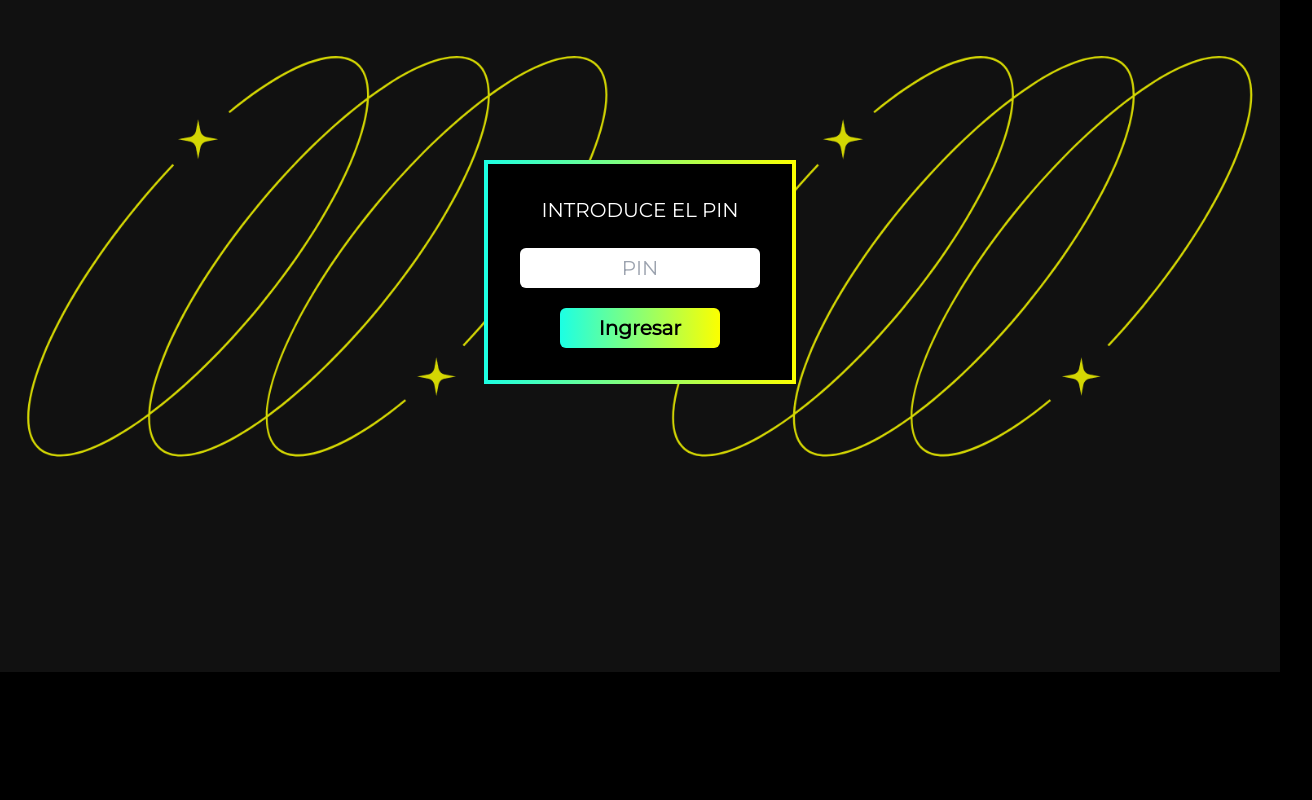
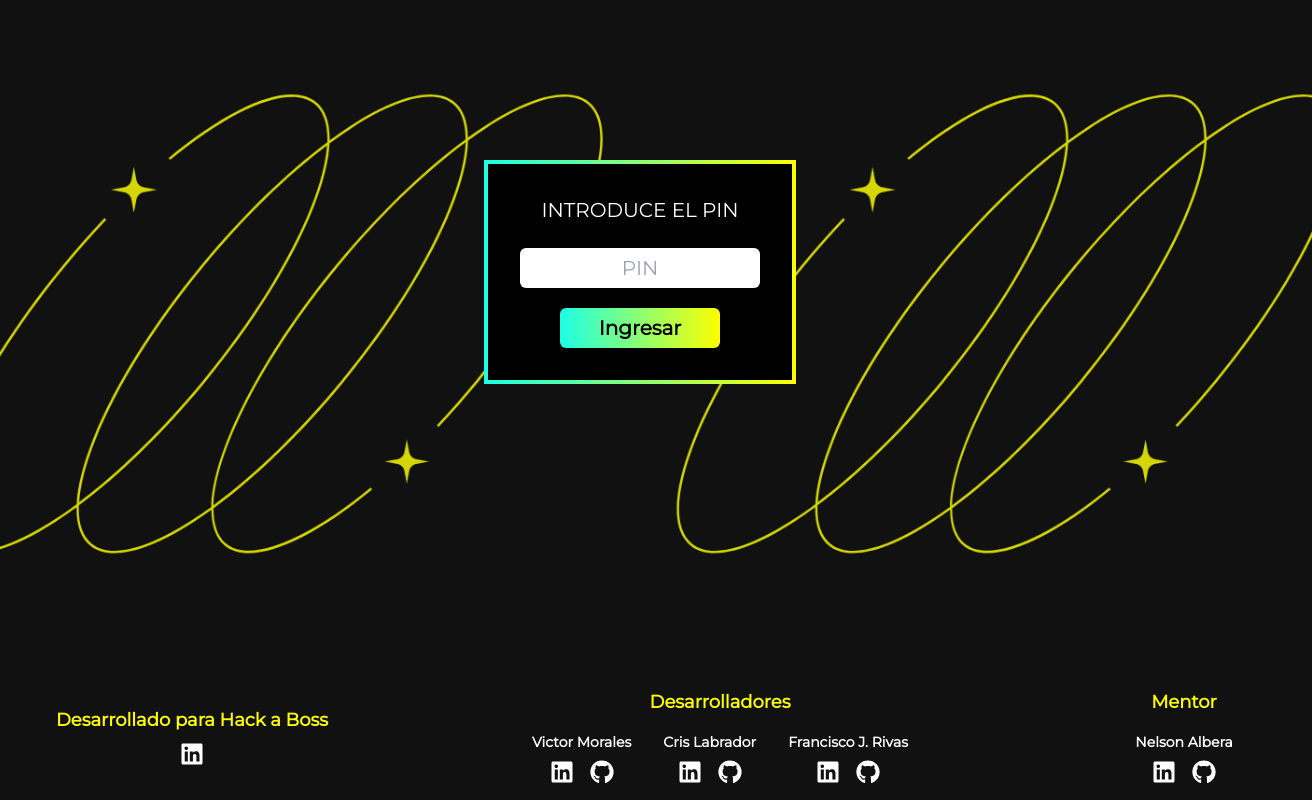
Before and after one commit to crisky94/Freeday-quiz, a Next.js app: page / in a window 1280 px wide. Shown: the part 208-1008 px from the top of the page, 1312 px wide, since content can reach past the window. Before the commit the page ends 880 px from the top, so only its background shows below. Built offline with nearby package versions, Linux system fonts and the light colour scheme; no server answers.

Commit message:
Añadir footer

```diff
--- a/package.json
+++ b/package.json
@@ -22,6 +22,7 @@
     "qrcode.react": "^3.1.0",
     "react": "^18",
     "react-dom": "^18",
+    "react-icons": "^5.3.0",
     "react-multi-carousel": "^2.8.5",
     "react-toastify": "^10.0.5",
     "socket.io": "^4.7.5",
--- /dev/null
+++ b/src/app/components/footer.jsx
@@ -0,0 +1,73 @@
+import React from 'react';
+import { FaLinkedin, FaGithub } from 'react-icons/fa';
+
+const Footer = () => {
+  return (
+    <footer className="bg-hackBlack text-white py-4">
+      <div className="grid grid-cols-1 sm:grid-cols-[30%,50%,20%] gap-4 items-center">
+        <div className="flex flex-col items-center gap-2">
+          <p className="font-semibold text-lg text-primary">Desarrollado para Hack a Boss</p>
+          <a href="https://www.linkedin.com/school/hackaboss" target="_blank" rel="noopener noreferrer" className="text-white hover:text-yellow-500">
+                  <FaLinkedin size={24} />
+                </a>
+        </div>
+
+        <div className="text-center">
+          <p className="font-bold text-lg mb-4 text-primary">Desarrolladores</p>
+          <div className="flex justify-center gap-8 flex-wrap">
+            <div className="flex flex-col items-center">
+              <p className="font-semibold text-sm">Victor Morales</p>
+              <div className="flex gap-4 mt-2">
+                <a href="https://www.linkedin.com/in/victor-morales-teo14/" target="_blank" rel="noopener noreferrer" className="text-white hover:text-yellow-500">
+                  <FaLinkedin size={24} />
+                </a>
+                <a href="https://github.com/VictorTMD" target="_blank" rel="noopener noreferrer" className="text-white hover:text-yellow-500">
+                  <FaGithub size={24} />
+                </a>
+              </div>
+            </div>
+            <div className="flex flex-col items-center">
+              <p className="font-semibold text-sm">Cris Labrador</p>
+              <div className="flex gap-4 mt-2">
+                <a href="https://www.linkedin.com/in/cristina-labrador-ordoñez/" target="_blank" rel="noopener noreferrer" className="text-white hover:text-yellow-500">
+                  <FaLinkedin size={24} />
+                </a>
+                <a href="https://github.com/crisky94/" target="_blank" rel="noopener noreferrer" className="text-white hover:text-yellow-500">
+                  <FaGithub size={24} />
+                </a>
+              </div>
+            </div>
+            <div className="flex flex-col items-center">
+              <p className="font-semibold text-sm">Francisco J. Rivas</p>
+              <div className="flex gap-4 mt-2">
+                <a href="https://www.linkedin.com/in/fran-rivas" target="_blank" rel="noopener noreferrer" className="text-white hover:text-yellow-500">
+                  <FaLinkedin size={24} />
+                </a>
+                <a href="https://github.com/cyberazul" target="_blank" rel="noopener noreferrer" className="text-white hover:text-yellow-500">
+                  <FaGithub size={24} />
+                </a>
+              </div>
+            </div>
+          </div>
+        </div>
+
+        <div className="text-center px-4">
+          <p className="font-bold text-lg mb-4 text-primary">Mentor</p>
+          <div className="flex flex-col items-center">
+            <p className="font-semibold text-sm">Nelson Albera</p>
+            <div className="flex gap-4 mt-2">
+              <a href="https://www.linkedin.com/in/nelson-albera-fullstack/" target="_blank" rel="noopener noreferrer" className="text-white hover:text-yellow-500">
+                <FaLinkedin size={24} />
+              </a>
+              <a href="https://github.com/nalbera" target="_blank" rel="noopener noreferrer" className="text-white hover:text-yellow-500">
+                <FaGithub size={24} />
+              </a>
+            </div>
+          </div>
+        </div>
+      </div>
+    </footer>
+  );
+};
+
+export default Footer;
--- a/src/app/globals.css
+++ b/src/app/globals.css
@@ -1,6 +1,7 @@
 @tailwind base;
 @tailwind components;
 @tailwind utilities;
+@import url('https://fonts.googleapis.com/css2?family=Montserrat:wght@400;700&display=swap');
 
 :root {
   --foreground-rgb: 255, 255, 255;
@@ -61,6 +62,7 @@ body {
   background-position: center;
   /* background-repeat: no-repeat; */
   color: rgb(var(--foreground-rgb));
+  font-family: 'Montserrat', sans-serif;
 }
 
 /* Estilos para pantallas más grandes que 768px (desktop y superiores) */
--- a/src/app/layout.js
+++ b/src/app/layout.js
@@ -1,5 +1,6 @@
 import Header from '@/app/components/Header';
 import Sidebar from '@/app/components/Sidebar';
+import Footer from '@/app/components/footer';
 import { ClerkProvider } from '@clerk/nextjs';
 import { AuthProvider } from '@/context/authContext';
 import { SocketProvider } from '@/context/socketContext';
@@ -39,12 +40,13 @@ export default function RootLayout({ children }) {
                 <head>
                   <title>{metadata.title}</title>
                 </head>
-                <body className={`${monserrat.className} pt-20 `}>
+                <body className={`${monserrat.className} pt-20`}>
                   <Header />
                   <Sidebar />
                   <main className='flex flex-col flex-wrap items-center justify-between gap-8 w-full h-auto min-h-screen md:min-h-[90vh] lg:min-h-[70vh]'>
                     {children}
                   </main>
+                  <Footer />
                 </body>
               </html>
             </AuthProvider>
```
Also changed, not shown: 1 other file (tests, documents, lock files or other folders).
